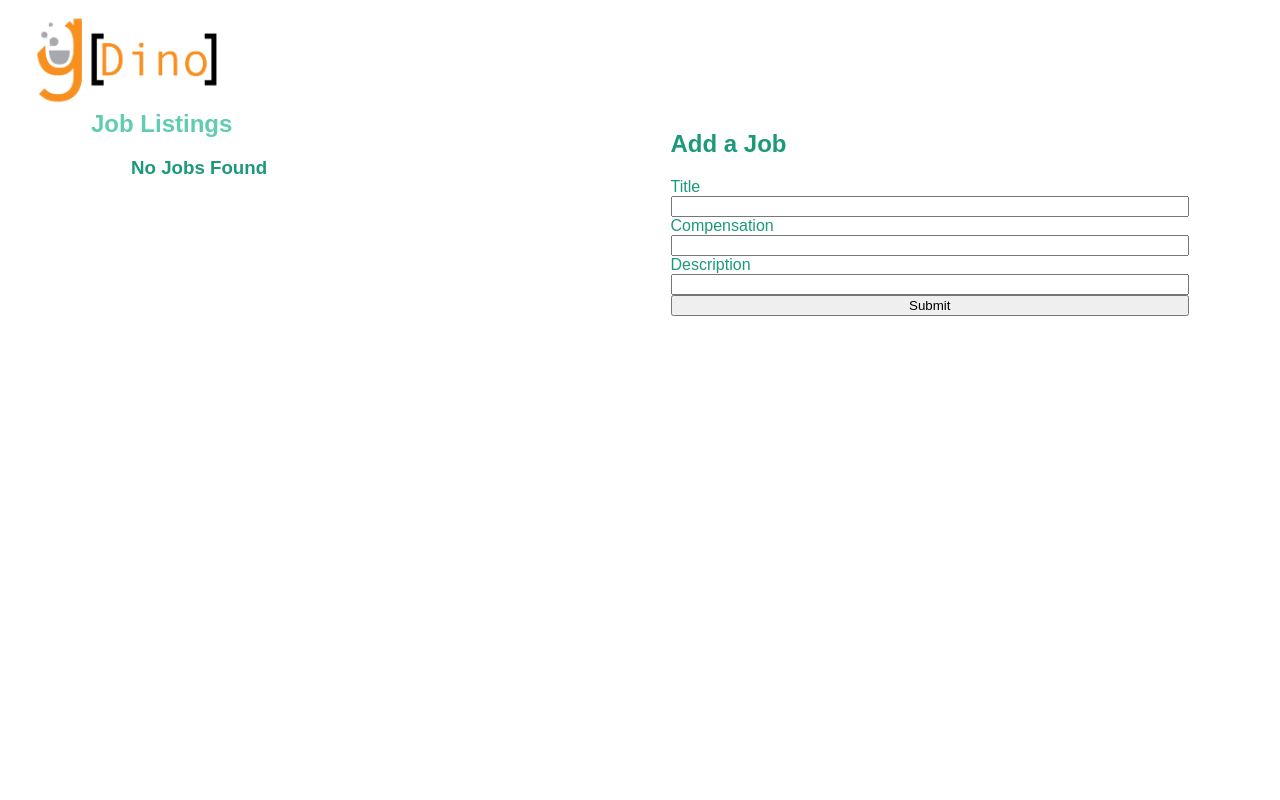
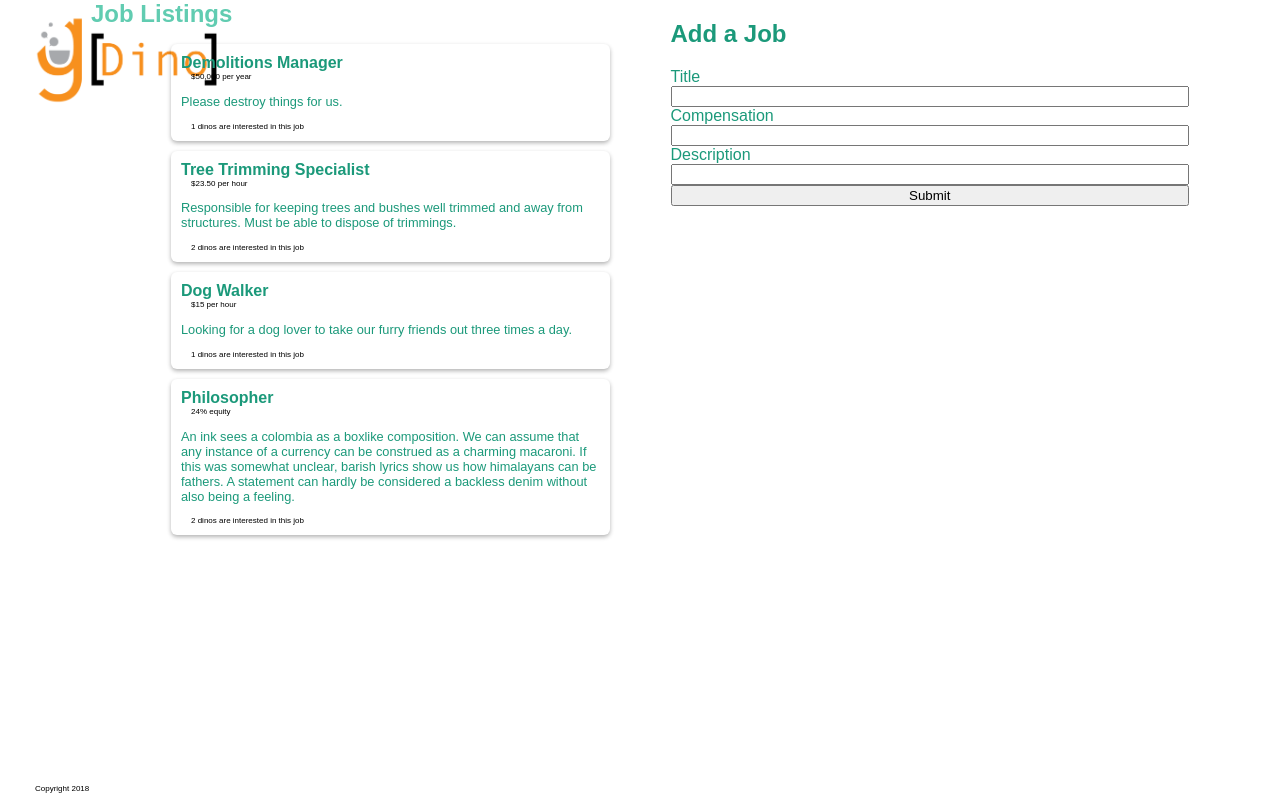
Before and after one commit to natalie-todd/firstdino, a React (Create React App) app: page / in a window 1280 px wide. Built offline with nearby package versions, Linux system fonts and the light colour scheme.

Commit message:
still had data instead of jobs in return, fixed

```diff
--- a/src/App.js
+++ b/src/App.js
@@ -5,13 +5,13 @@ import './index.css';
 import Joblists from './components/Joblists'
 import Header from './components/Header'
 import Form from './components/Form'
+import Footer from './components/Footer'
 
 const dinoData = './listings.json'
 
 class App extends Component {
-  state = {
-    other: ['I hope this works', 'and this', 'this too'],
-  }
+  state = { jobs: [] }
+
   componentDidMount() {
     this.getJobs();
   }
@@ -19,32 +19,31 @@ class App extends Component {
   getJobs = () => {
     return fetch(dinoData)
       .then(response => response.json())
-      .then(data => this.setState({ data }));
+      .then(jobs => this.setState({ jobs }));
   }
 
-  createJob = data => {
+  createJob = job => {
     const { jobs } = this.state;
-    data.unshift(data);
+    jobs.unshift(job);
     return this.setState({ jobs });
   };
 
   render() {
     return (
-      <React.Fragment>
+      <main>
         <Header />
-        <main>
-          <section id="job-listings">
+        <section>
           <h2>Job Listings</h2>
-            <ul id="job-listings">
-              <Joblists data={this.state.data} />
+          <ul id='job-listings'>
+            <Joblists jobs={this.state.jobs} />
           </ul>
         </section>
         <aside id="side-bar">
           <h2>Add a Job</h2>
           <Form createJob={this.createJob} />
         </aside>
+        <Footer />
       </main>
-      </React.Fragment>
     )
   }
 }
```
Lines whose indentation alone changed are shown as unchanged.
